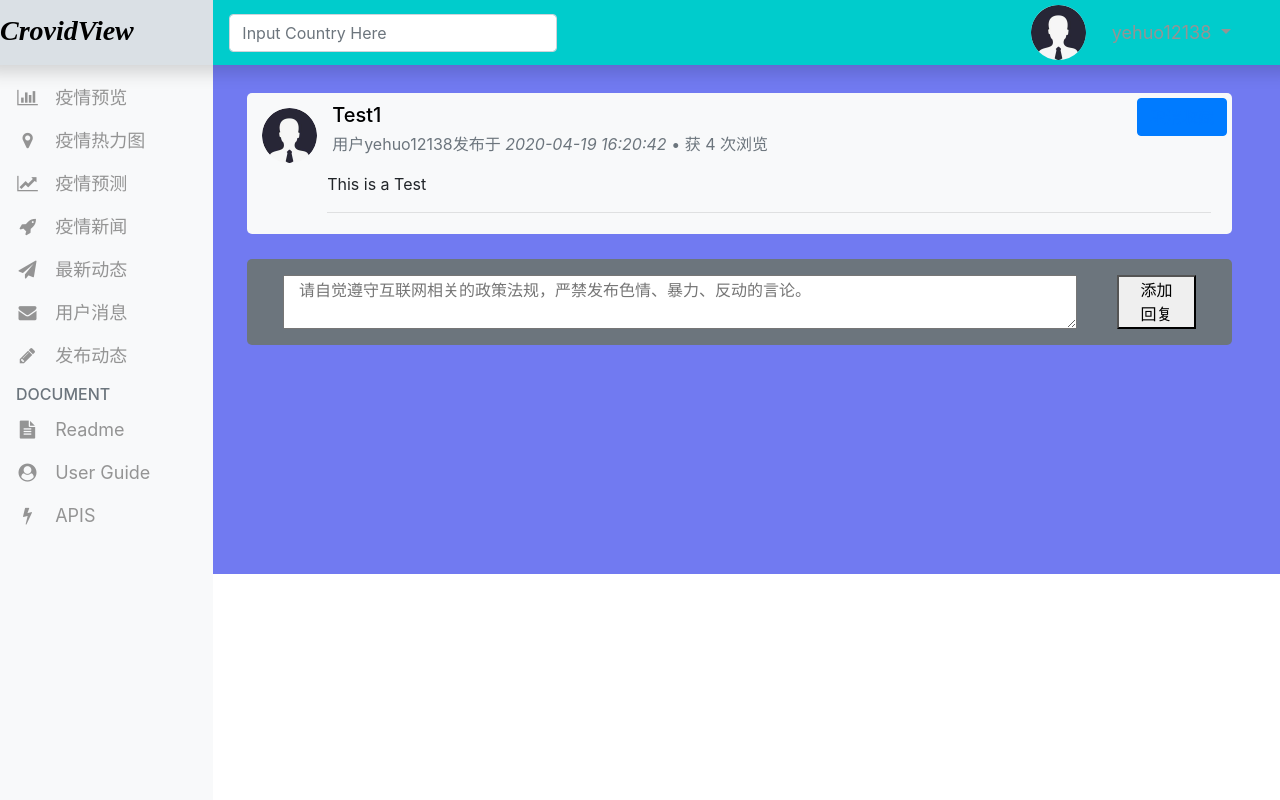
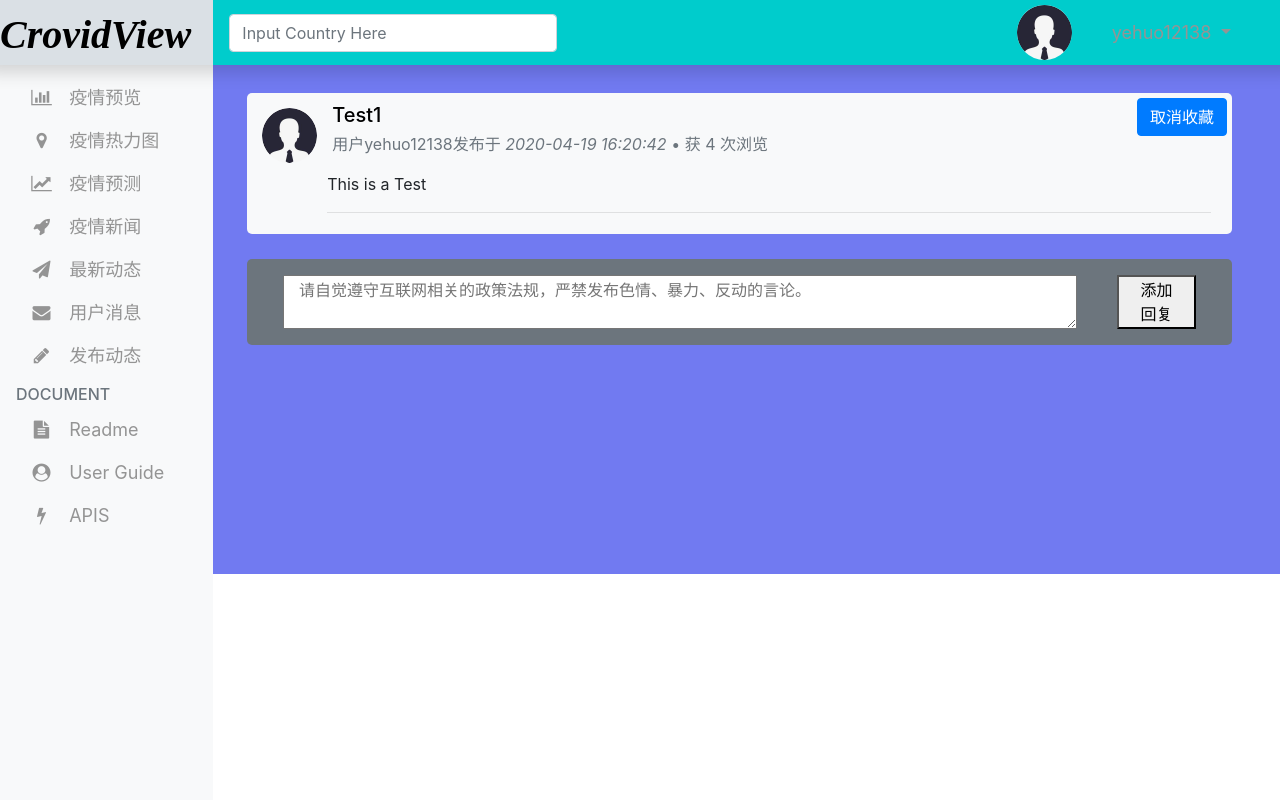
Before and after one commit to yehuo/CovidView, a Flask app: page /topic/collect/1 in a window 1280 px wide. Run offline with Flask 2, Linux system fonts and the light colour scheme; the visitor is signed in with stand-in values (Sample User, id 1); data comes from the database, SQL or seed files in the repository; some libraries are stand-ins or nearby versions.

Commit message:
finish collect func

```diff
--- a/routes/topic.py
+++ b/routes/topic.py
@@ -123,9 +123,9 @@
     u = current_user()
     token = new_csrf_token()
     bs = Board.all()
-    t = Collect.all(u_id=u.id)
+    t = Collect.all(user_id=u.id)
     l = []
     for c in t:
         l.append(Topic.one(id=c.topic_id))
 
-    return render_template("message/collected.html", user=u, ms=l, bs=bs, token=token)
+    return render_template("topic/collect.html", u=u, ms=l, bs=bs, token=token)
--- a/static/css/base.css
+++ b/static/css/base.css
@@ -7,11 +7,11 @@
 	background-color:#717af1 ;
 }
 #logo{
-	font-weight: 150;
+	font-size: 40px;
 	font-family: castellar;
 	font-weight: bold;
 	font-style: italic;
-	padding-top: 10px;
+	padding-top: 5px;
 	color: #000000;
 }
 .navbar-brand{
@@ -45,7 +45,17 @@
 a.nav-link{
 	font-size: 18px;
 	color: #949494;
+	padding-left: 30px;
 }
 a.nav-link i{
 	margin-right: 16px;
 }
+a.nav-link:hover{
+	font-size: 18px;
+	color: black;
+	background-color: dimgray;
+	padding-left: 30px;
+}
+.dropdown a:hover{
+	background-color: transparent;
+}
--- a/static/css/topic.css
+++ b/static/css/topic.css
@@ -1,34 +1,52 @@
-.detail-block{
+.detail-block {
 	width: 95%;
 	padding: 5px;
 	margin-top: 25px;
 	border-radius: 5px;
 }
-.user-img{
+
+.user-img {
 	margin: 10px;
 }
-.user-img img{
+
+.user-img img {
 	height: 55px;
 }
-.main-item h5{
+
+.main-item h5 {
 	margin: 5px;
 	color: black;
 }
-.main-item-info{
-	margin-left:5px;
+
+.main-item-info {
+	margin-left: 5px;
 }
-.time-string{
+
+.time-string {
 	font-style: italic;
 }
-.addon-block{
+
+.addon-block {
 	width: 95%;
 	padding: 5px;
 	margin-top: 25px;
 	border-radius: 5px;
 }
-#add-on-infos{
+
+#add-on-infos {
 	border-radius: 20px;
 }
-#nav-path{
+
+#nav-path {
 	background: #007BFF;
 }
+
+.collect-button {
+	color: white;
+	text-decoration: none;
+}
+
+.collect-button:hover {
+	color: gainsboro;
+	text-decoration: none;
+}
--- a/templates/headbar.html
+++ b/templates/headbar.html
@@ -1,5 +1,5 @@
 <nav id='header-nav' class="navbar flex-md-nowrap p-0 row shadow fixed-top" style="height: 65px;">
-	<a id="logo" class="navbar-brand col-md-2 bg-light h-100" href="#" style="margin-left: 10px; padding-left: 5px;">CrovidView</a>
+	<a id="logo" class="navbar-brand col-md-2 bg-light h-100" href="{{ url_for('dashboard.index') }}" style="margin-left: 10px; padding-left: 5px;">CrovidView</a>
 	<!-- 搜索栏 -->
 	<input class="form-control form-control-dark mr-auto w-25" type="text" name='C' placeholder="Input Country Here"
 	 aria-label="Search">
@@ -9,7 +9,7 @@
 	</a>
 	<!-- 用户名 -->
 	<div class="dropdown">
-		<a class="nav-link dropdown-toggle mr-5" href="#" role="button" id="usernameDropdown" data-toggle="dropdown" data-hover="dropdown"
+		<a id="username_link" class="nav-link dropdown-toggle mr-5" href="#" role="button" id="usernameDropdown" data-toggle="dropdown" data-hover="dropdown"
 			aria-haspopup="true" aria-expanded="false">
 				{{ u.username }}
 		</a>
--- a/templates/topic/detail.html
+++ b/templates/topic/detail.html
@@ -11,9 +11,9 @@
 		</div>
 		<div class="media-body main-item">
 			{% if c=='n' %}
-				<button class="btn btn-primary pull-right"><a href="{{ url_for('topic.collect_detail',id=topic.id) }}">添加收藏</a></button>
+				<button class="btn btn-primary pull-right"><a class="collect-button" href="{{ url_for('topic.collect_detail',id=topic.id) }}">添加收藏</a></button>
 			{% else %}
-				<button class="btn btn-primary pull-right"><a href="{{ url_for('topic.collect_delete',id=topic.id) }}">取消收藏</a></button>
+				<button class="btn btn-primary pull-right"><a class="collect-button" href="{{ url_for('topic.collect_delete',id=topic.id) }}">取消收藏</a></button>
 			{% endif %}
 			<h5>{{ topic.title }}</h5>
 			<p class="text-muted main-item-info">用户{{ author.username }}发布于 <span class="time-string">{{ topic.createTime }}</span> • 获 {{ topic.views }} 次浏览</p>
```
Also changed, not shown: log.txt (+11 -0 lines), templates/topic/collect.html (+10 -4 lines).
